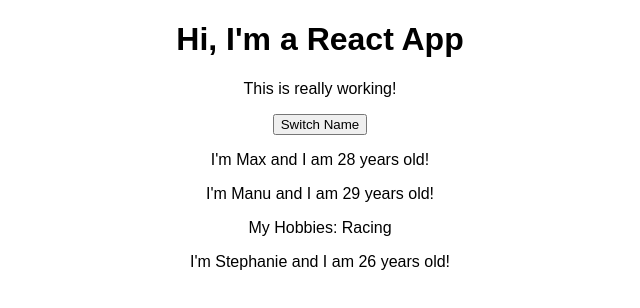
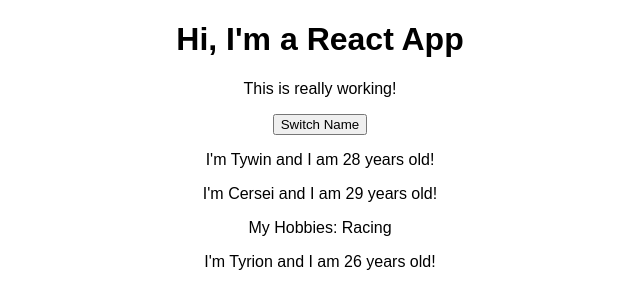
Before and after one commit to sheascott/react, a React (Create React App) app: page / in a window 1280 px wide. Shown: the top 308 px of the page, without its empty margins (320-960 px from the left). Built offline with nearby package versions, Linux system fonts and the light colour scheme.

Commit message:
Changed Readme

```diff
--- a/src/App.js
+++ b/src/App.js
@@ -5,11 +5,11 @@
 class App extends Component {
   state = {
     persons: [
-      { name: 'Max', age: 28 },
-      { name: 'Manu', age: 29 },
-      { name: 'Stephanie', age: 26 }
+      { name: 'Tywin', age: 28 },
+      { name: 'Cersei', age: 29 },
+      { name: 'Tyrion', age: 26 }
     ],
-    otherState: 'some other value'
+    otherState: 'the bastard'
   };
 
   switchNameHandler = (newName) => {
@@ -18,8 +18,8 @@
     this.setState({
       persons: [
         { name: newName, age: 28 },
-        { name: 'Manu', age: 29 },
-        { name: 'Stephanie', age: 27 }
+        { name: 'Eddard', age: 29 },
+        { name: 'Bran', age: 27 }
       ]
     });
   };
@@ -29,7 +29,7 @@
       <div className="App">
         <h1>Hi, I'm a React App</h1>
         <p>This is really working!</p>
-        <button onClick={this.switchNameHandler.bind(this, 'Maximilian')}>Switch Name</button>
+        <button onClick={() => this.switchNameHandler('Testaroo!!')}>Switch Name</button>
         <Person
           name={this.state.persons[0].name}
           age={this.state.persons[0].age}
@@ -37,7 +37,7 @@
         <Person
           name={this.state.persons[1].name}
           age={this.state.persons[1].age}
-          click={this.switchNameHandler.bind(this, 'Max!')}
+          click={this.switchNameHandler.bind(this, 'Woot!')}
         >
           My Hobbies: Racing
         </Person>
```
Also changed, not shown: 1 other file (tests, documents, lock files or other folders).
